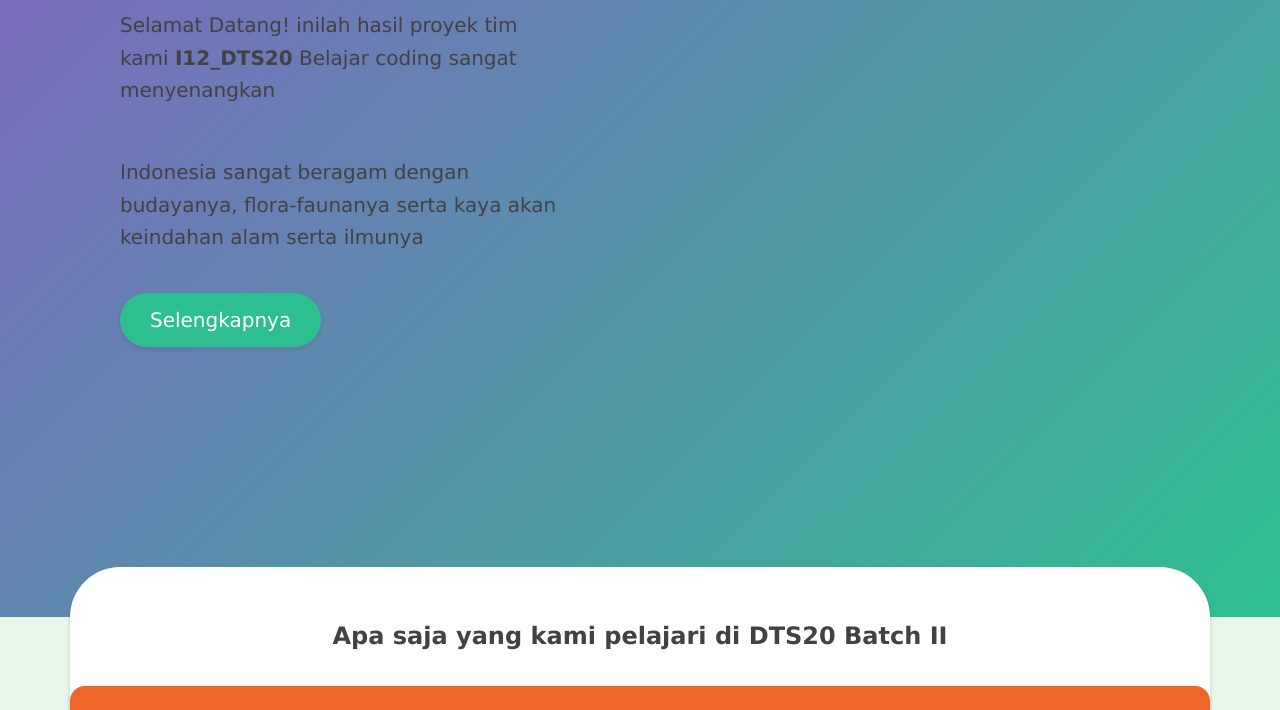
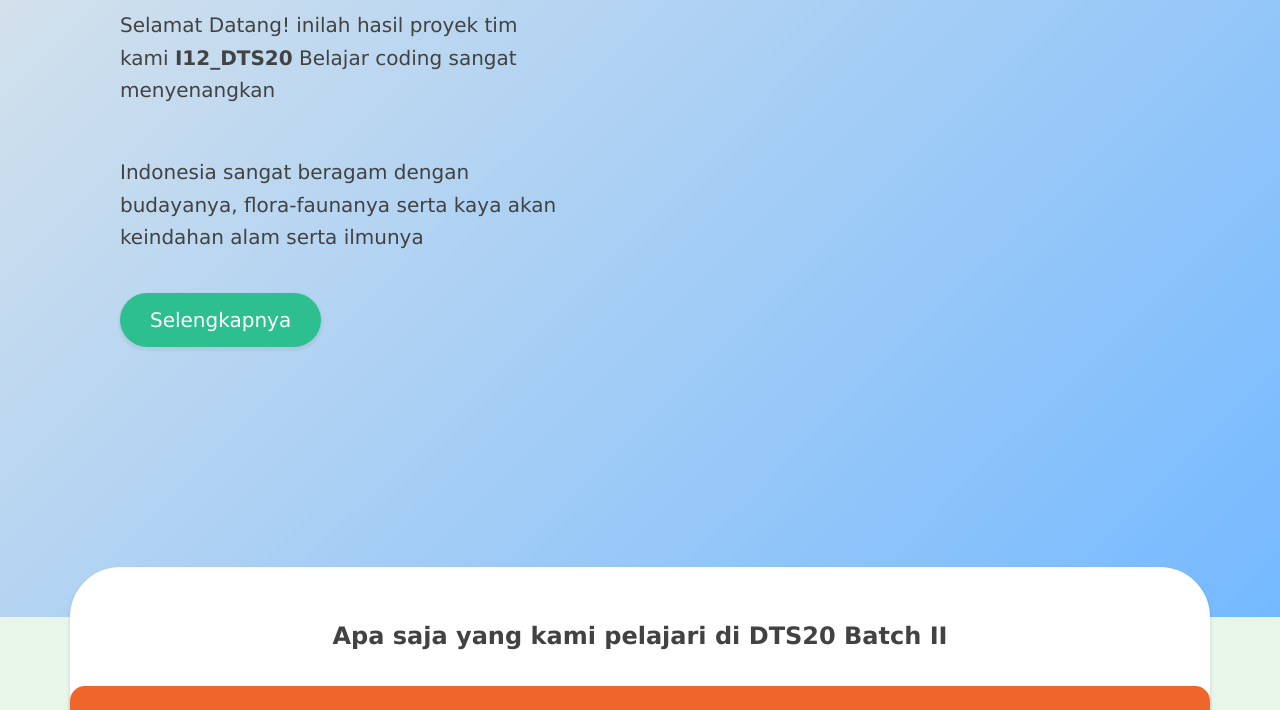
Before and after one commit to satria94/batchII, a plain HTML site: page index.html in a window 1280 px wide. Shown: the part 253-963 px from the top of the page. Drawn offline with Linux system fonts and the light colour scheme.

Commit message:
Update stylesheet.css

```diff
--- a/resources/stylesheet.css
+++ b/resources/stylesheet.css
@@ -196,8 +196,8 @@ header .header-right a:hover {
 /* untuk atas */
 
 #top {
- padding: 180px 0 100px 0;
-background: linear-gradient(135deg, #8360c3 0%, #2ebf91 100%);
+ padding-top: 180px 0 100px 0;
+background: linear-gradient(135deg, #dfe6e9 0%, #74b9ff 100%);
   line-height: 100vh;
   font-size: 1.25em;
   text-align: center;
```
